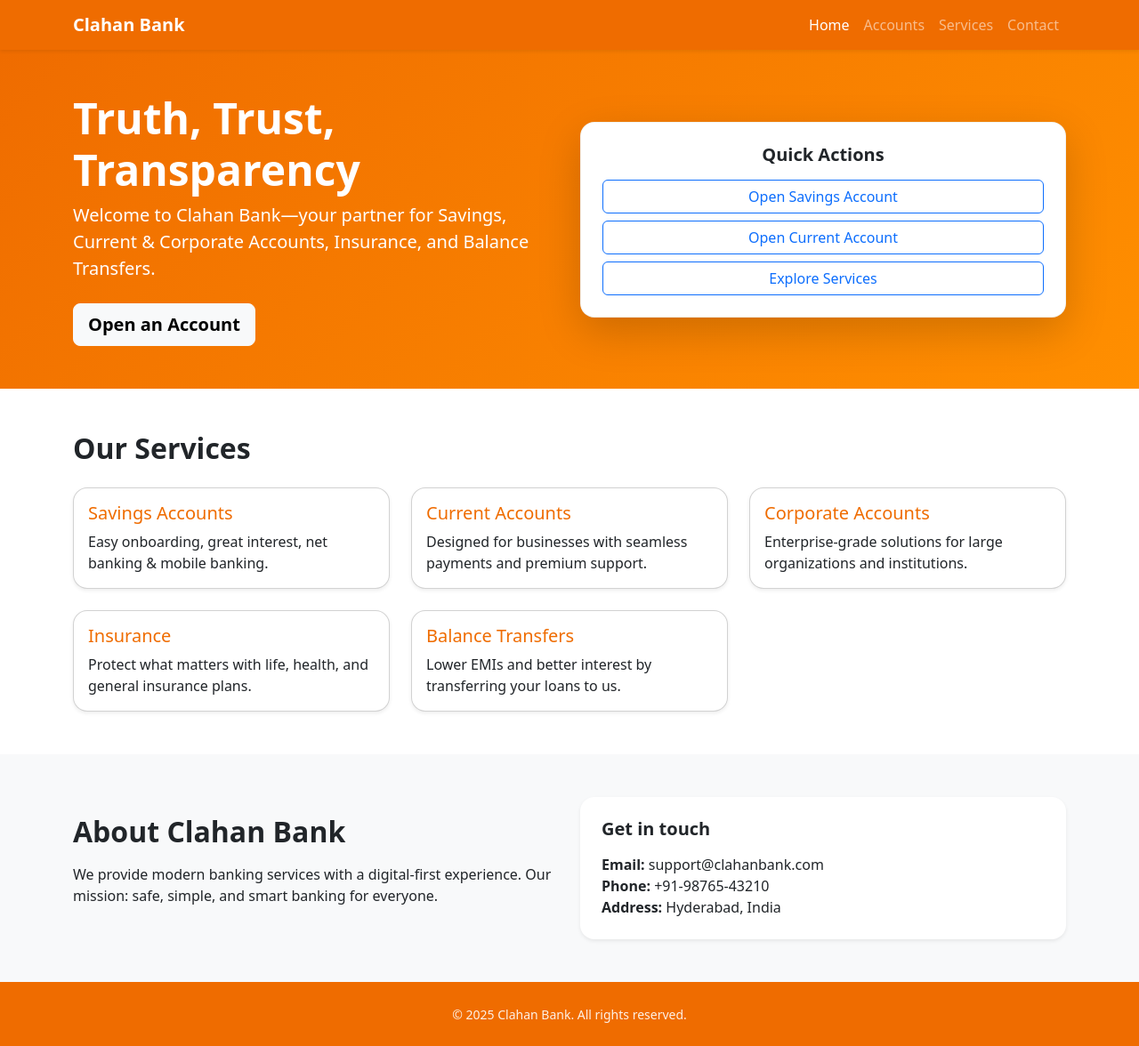
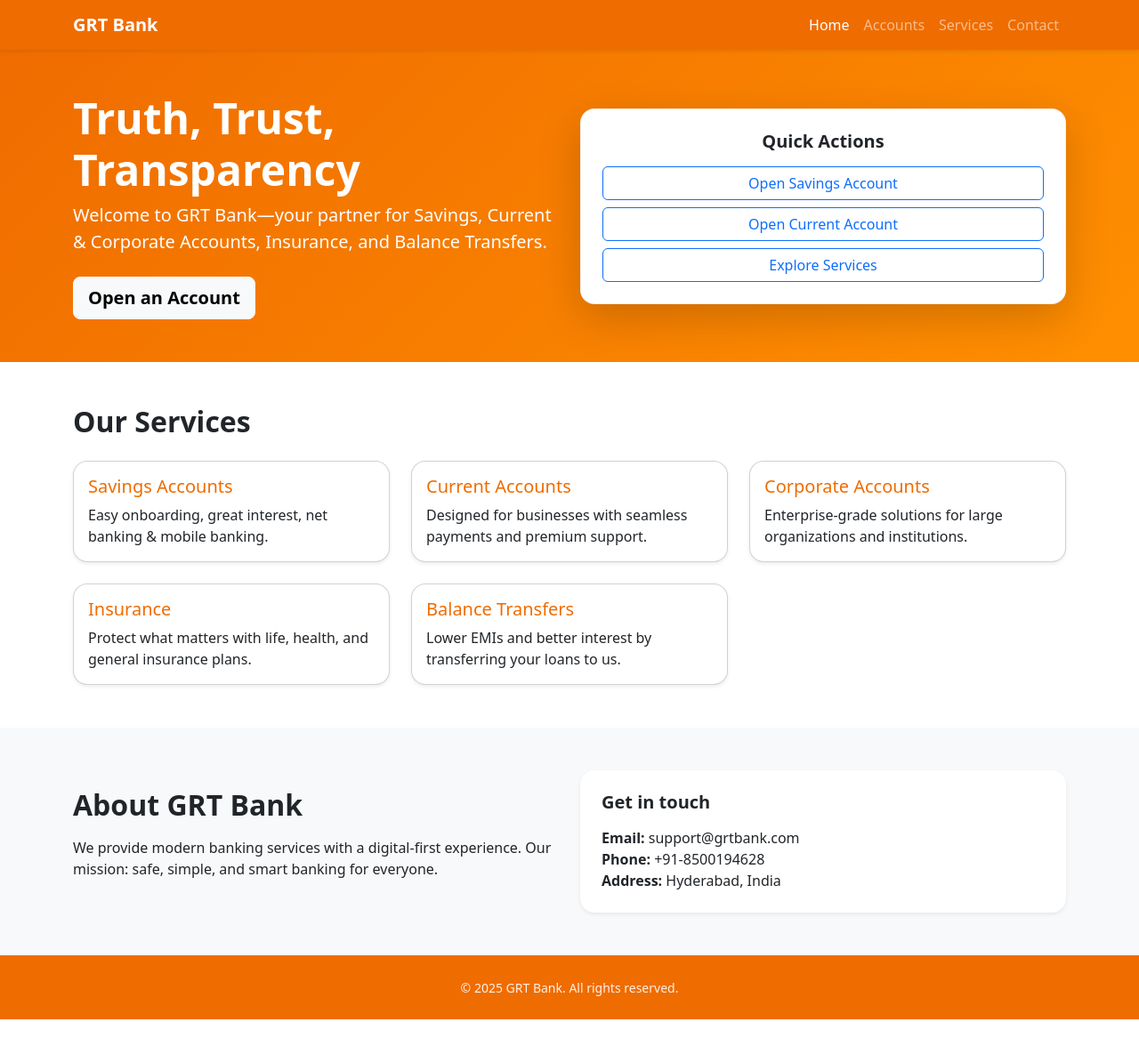
Before and after one commit to Ravitheja-rt/GRTBankingApp, a plain HTML site: page index.html in a window 1280 px wide. Shown: the whole page at 89% size. After the commit the page ends 1146 px from the top, so only its background shows below. Drawn offline with nearby package versions, Linux system fonts and the light colour scheme.

Commit message:
Initial commit

```diff
--- a/index.html
+++ b/index.html
@@ -3,7 +3,7 @@
 <head>
   <meta charset="UTF-8" />
   <meta name="viewport" content="width=device-width, initial-scale=1.0"/>
-  <title>Clahan Bank | Digital Banking</title>
+  <title>GRT Bank | Digital Banking</title>
   <link href="https://cdn.jsdelivr.net/npm/bootstrap@5.3.3/dist/css/bootstrap.min.css" rel="stylesheet">
   <link href="./css/style.css" rel="stylesheet">
 </head>
@@ -11,7 +11,7 @@
   <!-- Navbar -->
   <nav class="navbar navbar-expand-lg navbar-dark bg-primary shadow-sm sticky-top">
     <div class="container">
-      <a class="navbar-brand fw-bold" href="index.html">Clahan Bank</a>
+      <a class="navbar-brand fw-bold" href="index.html">GRT Bank</a>
       <button class="navbar-toggler" type="button" data-bs-toggle="collapse" data-bs-target="#nav">
         <span class="navbar-toggler-icon"></span>
       </button>
@@ -32,7 +32,7 @@
       <div class="row align-items-center g-4">
         <div class="col-lg-6">
           <h1 class="display-5 fw-bold">Truth, Trust, Transparency</h1>
-          <p class="lead mb-4">Welcome to <strong>Clahan Bank</strong>—your partner for Savings, Current & Corporate Accounts, Insurance, and Balance Transfers.</p>
+          <p class="lead mb-4">Welcome to <strong>GRT Bank</strong>—your partner for Savings, Current & Corporate Accounts, Insurance, and Balance Transfers.</p>
           <a href="accounts.html" class="btn btn-light btn-lg fw-semibold">Open an Account</a>
         </div>
         <div class="col-lg-6 text-center">
@@ -103,15 +103,15 @@
     <div class="container">
       <div class="row g-4 align-items-center">
         <div class="col-lg-6">
-          <h2 class="fw-bold mb-3">About Clahan Bank</h2>
+          <h2 class="fw-bold mb-3">About GRT Bank</h2>
           <p>We provide modern banking services with a digital-first experience. Our mission: safe, simple, and smart banking for everyone.</p>
         </div>
         <div class="col-lg-6">
           <div class="p-4 bg-white rounded-4 shadow-sm">
             <h5 class="fw-bold mb-3">Get in touch</h5>
             <ul class="list-unstyled mb-0">
-              <li><strong>Email:</strong> support@clahanbank.com</li>
-              <li><strong>Phone:</strong> +91-98765-43210</li>
+              <li><strong>Email:</strong> support@grtbank.com</li>
+              <li><strong>Phone:</strong> +91-8500194628</li>
               <li><strong>Address:</strong> Hyderabad, India</li>
             </ul>
           </div>
@@ -123,7 +123,7 @@
   <!-- Footer -->
   <footer class="py-4 bg-primary text-white">
     <div class="container text-center">
-      <small>&copy; <span id="year"></span> Clahan Bank. All rights reserved.</small>
+      <small>&copy; <span id="year"></span> GRT Bank. All rights reserved.</small>
     </div>
   </footer>
 
```
Also changed, not shown: accounts.html (+3 -3 lines).
